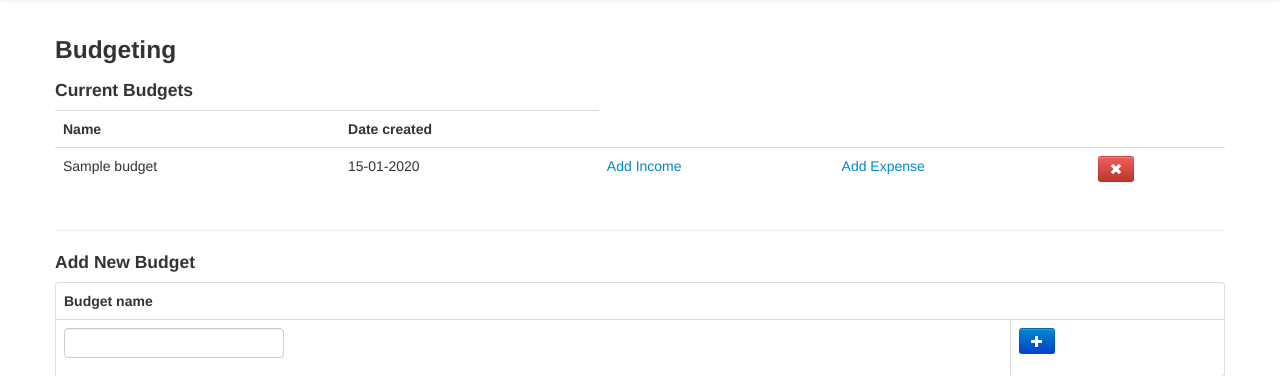
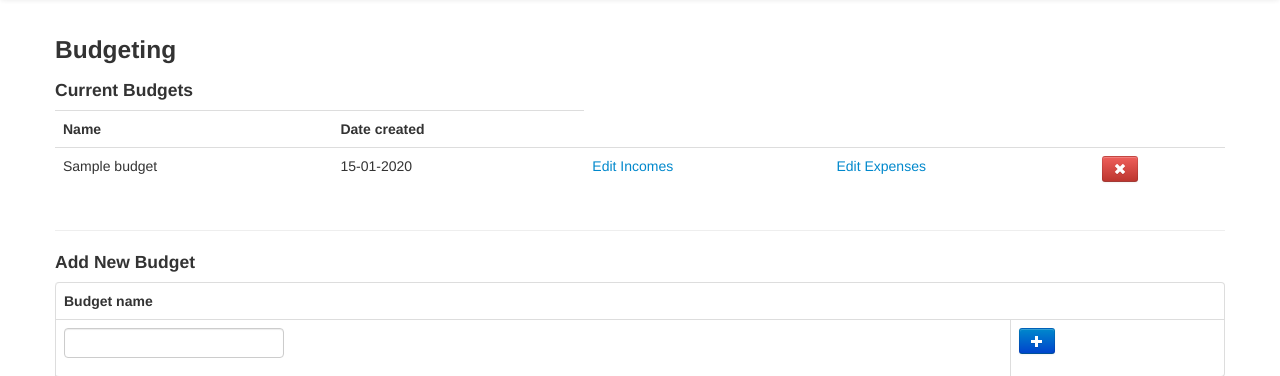
Before and after one commit to dlavelle7/lavapp, a Flask app: page /budget in a window 1280 px wide. Shown: the part 42-418 px from the top of the page. Run offline with Flask 2, Linux system fonts and the light colour scheme; a user stored in the database is signed in; tables that the repository leaves empty hold one stand-in row (values such as "Sample post"); parts of the project's set-up code (start-up, migrations or seed data) failed here and were passed over; some libraries are stand-ins or nearby versions.

Commit message:
basic restructuring done.

```diff
--- a/app/models.py
+++ b/app/models.py
@@ -52,6 +52,25 @@ class User(db.Model):
     def get(user_id):
         return User.query.get(user_id)
 
+
+class Budget(db.Model):
+
+    id = db.Column(db.Integer, primary_key=True)
+    name = db.Column(db.String(64))
+    user_id = db.Column(db.Integer, db.ForeignKey('user.id'))
+    incomes = db.relationship("Income", backref='budget')
+    expenses = db.relationship("Expense", backref='budget')
+    date_created = db.Column(db.DateTime)
+
+    def __init__(self, name, user_id):
+        self.name = name
+        self.user_id = user_id
+        self.date_created = datetime.datetime.now()
+
+    @property
+    def formatted_date_created(self):
+        return format_date(self.date_created)
+
     def _total_income(self):
         return sum(income.total for income in self.incomes)
 
@@ -72,25 +91,6 @@ class User(db.Model):
 
     def _balance(self):
         return self._total_income() - self._total_expense()
-
-
-class Budget(db.Model):
-
-    id = db.Column(db.Integer, primary_key=True)
-    name = db.Column(db.String(64))
-    user_id = db.Column(db.Integer, db.ForeignKey('user.id'))
-    incomes = db.relationship("Income", backref='budget')
-    expenses = db.relationship("Expense", backref='budget')
-    date_created = db.Column(db.DateTime)
-
-    def __init__(self, name, user_id):
-        self.name = name
-        self.user_id = user_id
-        self.date_created = datetime.datetime.now()
-
-    @property
-    def formatted_date_created(self):
-        return format_date(self.date_created)
 
 
 class Sum(db.Model):
--- a/app/templates/budget.html
+++ b/app/templates/budget.html
@@ -13,8 +13,8 @@
 <tr>
     <td>{{model.name}}</td>
     <td>{{model.formatted_date_created}}</td>
-    <td><a href="{{url_for('income', budget_id=model.id)}}">Add Income</a></td>
-    <td><a href="{{url_for('expense', budget_id=model.id)}}">Add Expense</a></td>
+    <td><a href="{{url_for('income', budget_id=model.id)}}">Edit Incomes</a></td>
+    <td><a href="{{url_for('expense', budget_id=model.id)}}">Edit Expenses</a></td>
     <td>
         <form action="{{url_for('delete_budget', model_id=model.id)}}" method="POST">
             <button class="btn btn-small btn-danger" type="submit">
--- a/app/templates/expense.html
+++ b/app/templates/expense.html
@@ -1,7 +1,7 @@
 {% extends "base.html" %}
 {% block content %}
 
-<h3>Expenditure</h3>
+<h3>Expenditure - {{budget.name}}</h3>
 <h4>Current Monthly Expenses</h4>
 
 {% with models=budget.expenses, total=budget.total_expense,
@@ -50,6 +50,6 @@
     </form>
     </tr>
 </table>
-
+<a href="{{url_for('budget')}}">Back to budgets</a>
 
 {% endblock %}
--- a/app/templates/income.html
+++ b/app/templates/income.html
@@ -1,7 +1,7 @@
 {% extends "base.html" %}
 {% block content %}
 
-<h3>Income</h3>
+<h3>Income - {{budget.name}}</h3>
 <h4>Current Monthly Incomes</h4>
 
 {% with models=budget.incomes, total=budget.total_income,
@@ -43,5 +43,6 @@
     </form>
     </tr>
 </table>
+<a href="{{url_for('budget')}}">Back to budgets</a>
 
 {% endblock %}
--- a/app/views.py
+++ b/app/views.py
@@ -130,9 +130,8 @@ def income():
 def delete_income(model_id):
     # TODO: HTML forms don't support DELETE. Workaround / XMLHttpRequest?
     income = Income.query.get(model_id)
-    if income:
-        delete_commit_model(income)
-    return redirect(url_for('income'))
+    delete_commit_model(income)
+    return redirect(url_for('income', budget_id=income.budget_id))
 
 @app.route('/expense', methods=['GET', 'POST'])
 @login_required
@@ -152,9 +151,8 @@ def expense():
 def delete_expense(model_id):
     # TODO: HTML forms don't support DELETE. Workaround / XMLHttpRequest?
     expense = Expense.query.get(model_id)
-    if expense:
-        delete_commit_model(expense)
-    return redirect(url_for('expense'))
+    delete_commit_model(expense)
+    return redirect(url_for('expense', budget_id=expense.budget_id))
 
 @app.route('/delete/budget/<int:model_id>', methods=['POST'])
 def delete_budget(model_id):
```
